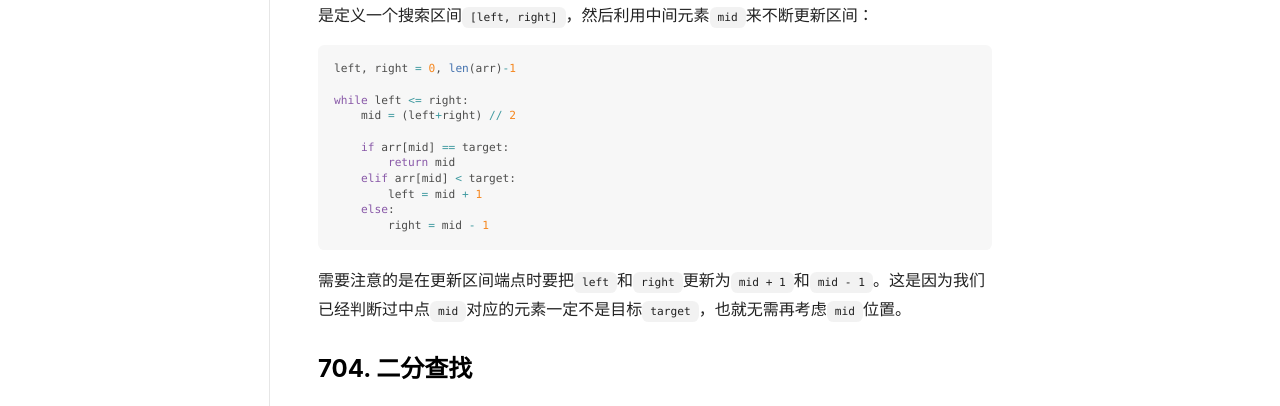
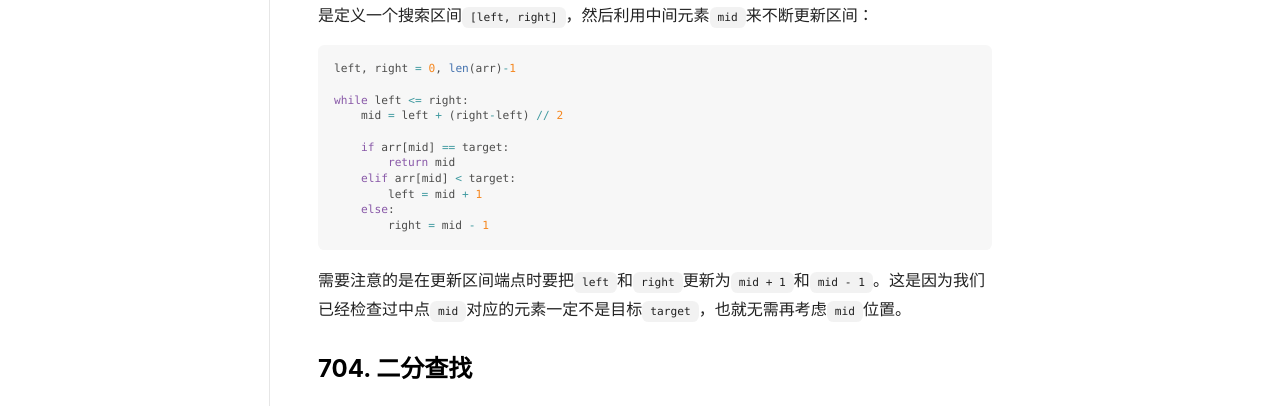
Before and after one commit to peng00bo00/peng00bo00_previous_blog, a Jekyll site: the page built from _leetcode/2023-01-02-Array.md, in a window 1280 px wide. Shown: the part 316-722 px from the top of the page. Built offline with Jekyll 4.4.1, drawn with Linux system fonts in a browser that asks for light colours; nearby versions of some CDN libraries; comment, search, counter and statistics services are not loaded; some of the changed text lies outside the part shown.

Commit message:
Update 2023-01-02-Array.md

````diff
--- a/_leetcode/2023-01-02-Array.md
+++ b/_leetcode/2023-01-02-Array.md
@@ -17,7 +17,7 @@
 left, right = 0, len(arr)-1
 
 while left <= right:
-    mid = (left+right) // 2
+    mid = left + (right-left) // 2
 
     if arr[mid] == target:
         return mid
@@ -27,7 +27,7 @@
         right = mid - 1
 ```
 
-需要注意的是在更新区间端点时要把`left`和`right`更新为`mid + 1`和`mid - 1`。这是因为我们已经判断过中点`mid`对应的元素一定不是目标`target`，也就无需再考虑`mid`位置。
+需要注意的是在更新区间端点时要把`left`和`right`更新为`mid + 1`和`mid - 1`。这是因为我们已经检查过中点`mid`对应的元素一定不是目标`target`，也就无需再考虑`mid`位置。
 
 ### 704. 二分查找
 
@@ -114,7 +114,9 @@
 
 #### Solution
 
-[题目链接](https://leetcode.cn/problems/binary-search/)：
+当`target`存在于`nums`数组中时使用标准的二分查找即可；而当`target`不在`nums`中时我们需要返回数组中首个大于`target`的元素位置，此时它即为退出搜索循环时`left`的位置。
+
+[题目链接](https://leetcode.cn/problems/search-insert-position/)：
 
 ```python
 class Solution:
@@ -122,12 +124,12 @@
         left, right = 0, len(nums)-1
 
         while left <= right:
-            mid = (left+right) // 2
+            mid = left + (right-left) // 2
 
             if nums[mid] > target:
-                right = mid-1
+                right = mid - 1
             elif nums[mid] < target:
-                left = mid+1
+                left = mid + 1
             else:
                 return mid
 
````
